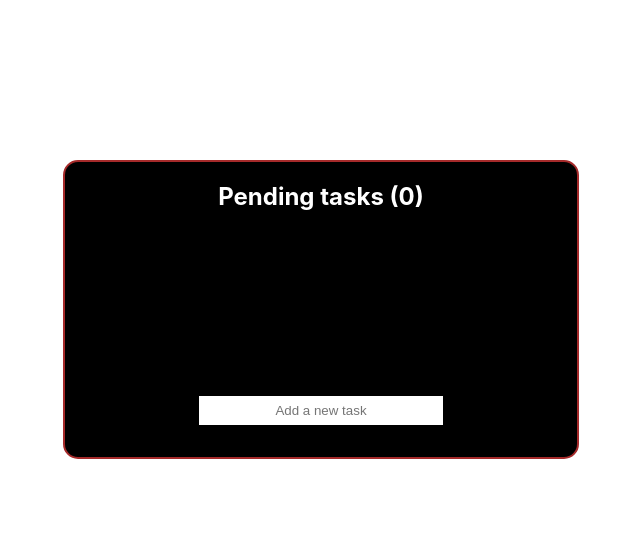
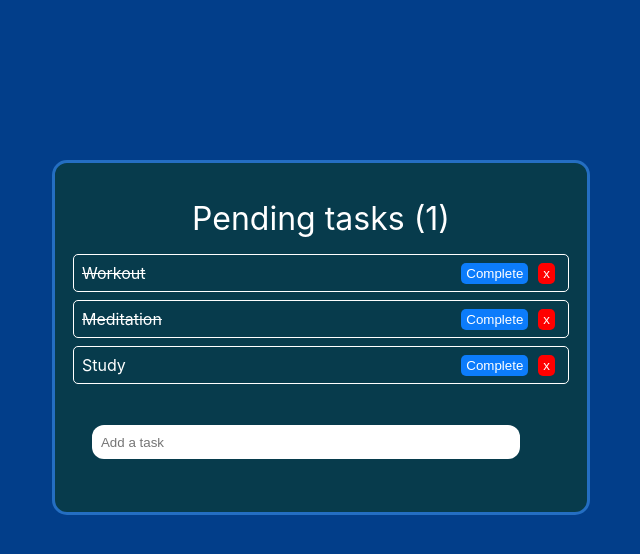
Before and after one commit to rdgupta280/React-JS, a React (Create React App) app: page / in a window 1280 px wide. Shown: the top 554 px of the page, without its empty margins (319-959 px from the left). Built offline with nearby package versions, Linux system fonts and the light colour scheme.

Commit message:
Todo List Completed

```diff
--- a/src/App.js
+++ b/src/App.js
@@ -1,11 +1,14 @@
-import logo from './logo.svg';
 import './App.css';
-import TodoList from './Components/TodoList'
+import Todo from './Components/Atoms/Todo/Todo';
 
 function App() {
+
   return (
-    <div className="App">
-      <TodoList/>
+    <div >
+     <header >
+  <Todo />
+
+     </header>
     </div>
   );
 }
--- /dev/null
+++ b/src/Components/Atoms/Todo/Todo.css
@@ -0,0 +1,49 @@
+body{
+    background: #023e8a;
+    }
+
+    .todo-container{
+    /* background: rgb(41, 33, 33); */
+    background-color: #073b4c;
+    width: 40vw;
+    margin: 10em auto;
+    border-radius: 15px;
+    padding: 20px 10px;
+    color: white;
+    border: 3px solid rgb(36, 110, 194);
+    }
+
+    .task{
+    border: 1px solid white;
+    border-radius: 5px;
+    padding: 0.5em;
+    margin: 0.5em;
+    }
+
+    .task button{
+    background: rgb(12, 124, 251);
+    border-radius: 5px;
+    margin: 0px 5px;
+    padding: 3px 5px;
+    border: none;
+    cursor: pointer;
+    color: white;
+    float: right;
+    }
+
+    .header{
+    margin: 0.5em;
+    font-size: 2em;
+    text-align: center;
+    }
+
+    .create-task input[type=text]{
+    margin: 2.5em 2em;
+    width: 80%;
+    outline: none;
+    border: none;
+    padding: 0.7em;
+    }
+    input{
+        border-radius: 12px;
+    }
--- /dev/null
+++ b/src/Components/Atoms/Todo/Todo.js
@@ -0,0 +1,102 @@
+import React, { useState, useEffect } from 'react';
+import './Todo.css';
+
+
+function Task({ task, index, completeTask, removeTask }) {
+    return (
+        <div
+            className="task"
+            style={{ textDecoration: task.completed ? "line-through" : "" }}
+        >
+            {task.title}
+
+            <button style={{ background: "red" }} onClick={() => removeTask(index)}>x</button>
+            <button onClick={() => completeTask(index)}>Complete</button>
+
+        </div>
+    );
+}
+
+
+function CreateTask({ addTask }) {
+    const [value, setValue] = useState("");
+
+    const handleSubmit = e => {
+        e.preventDefault();
+        if (!value) return;
+        addTask(value);
+        setValue("");
+    }
+    return (
+        <form onSubmit={handleSubmit}>
+            <input
+                type="text"
+                className="input"
+                value={value}
+                placeholder="Add a task"
+                onChange={e => setValue(e.target.value)}
+            />
+        </form>
+    );
+}
+
+function Todo() {
+    const [tasksRemaining, setTasksRemaining] = useState(0);
+    const [tasks, setTasks] = useState([
+        {
+            title: "Workout",
+            completed: true
+        },
+        {
+            title: "Meditation",
+            completed: true
+        },
+        {
+            title: "Study",
+            completed: false
+        }
+    ]);
+
+    useEffect(() => { setTasksRemaining(tasks.filter(task => !task.completed).length) }, [tasks]);
+
+
+    const addTask = title => {
+        const newTasks = [...tasks, { title, completed: false }];
+        setTasks(newTasks);
+    };
+
+    const completeTask = index => {
+        const newTasks = [...tasks];
+        newTasks[index].completed = true;
+        setTasks(newTasks);
+    };
+
+    const removeTask = index => {
+        const newTasks = [...tasks];
+        newTasks.splice(index, 1);
+        setTasks(newTasks);
+    };
+
+    return (
+        <div className="todo-container">
+            <div className="header">Pending tasks ({tasksRemaining})</div>
+
+            <div className="tasks">
+                {tasks.map((task, index) => (
+                    <Task
+                    task={task}
+                    index={index}
+                    completeTask={completeTask}
+                    removeTask={removeTask}
+                    key={index}
+                    />
+                ))}
+            </div>
+            <div className="create-task" >
+                <CreateTask addTask={addTask} />
+            </div>
+        </div>
+    );
+}
+
+export default Todo;
--- a/src/Components/TodoList.js
+++ /dev/null
@@ -1,77 +0,0 @@
-import { indexOf } from 'lodash';
-import styles from './TodoList.module.css'
-import {useState,useRef, useEffect} from 'react'
-export default function Todo_list(){
-    const [task, setTask] = useState('')
-    const [count, Setcount] = useState(0)
-    const [data,setData] = useState([])
-    const [values,setValues] = useState([])
-    const [iscompleted,setIscompleted] = useState(false)
-    let count1  = useRef(0)
-
-
-
-    const handleChange=(e)=>{
-        setTask(e.target.value)
-
-}
-    const handleSubmit =(e)=>{
-        count1.current=count1.current+1
-        Setcount(pre=>pre+1)
-
-    e.preventDefault()
-    const copyData=[...data]
-
-    copyData.push(task)
-    setData(copyData)
-    setValues(copyData)
-
-        setTask('')
-
-}
-function handleDelete(index){
-
-    const copyData=[...data]
-    copyData.splice(index,1)
-    setData(copyData)
-
-
-}
-
-const handleComplete=(index)=>{
-    const duplicate = [...values]
-    duplicate[index]=false
-    setValues(duplicate)
-
-
-    setIscompleted(!iscompleted)
-    if(count>0){
-    Setcount(pre=>pre-1)}
-
-
-
-}
-
-    return(
-        <div  className={styles.container}>
-            <h2>{`Pending tasks (${count})`}</h2>
-            <ul className={styles.list}>
-            {data.map((ele,index)=>{
-                return(
-                    <div key={index} className={styles.listing}>
-                    <li className={styles.l2} key={index}><p className={values[index]?"":styles.p2}>{ele}</p>
-                    </li>
-                    <button className={styles.btn} onClick={()=>handleComplete(index)}>complete</button>
-                    <button className={styles.btn1} onClick={()=>handleDelete(index)}>X</button>
-
-                    </div>
-                )
-            })}
-            </ul>
-
-            <form onSubmit={handleSubmit}>
-            <input className={styles.inputs} value={task}  onChange={(e)=>handleChange(e)}placeholder='Add a new task'/>
-            </form>
-        </div>
-    )
-}
--- a/src/Components/TodoList.module.css
+++ /dev/null
@@ -1,67 +0,0 @@
-
-.container{
-    display: flex;
-    margin-top: 10em;
-    flex-direction: column;
-    justify-content: center;
-    align-items: center;
-    color: white;
-    border: 2px solid brown;
-    width: 40vw;
-    padding-bottom: 4vh;
-    height: max-content;
-    background-color:black ;
-    border-radius: 15px;
-    margin-left: auto;
-    margin-right: auto;
-
-}
-
-.listing{
-    display: flex;
-    justify-content: center;
-}
-.list{
-    list-style: none;
-
-}
-.l2{
-    border: 2px solid white;
-    /* text-decoration: line-through; */
-    margin-bottom: 1.3rem;
-    width: 15vw;
-    text-align: center;
-    border-radius: 10px;
-
-}
-
-
-.btn1{
-    width: 4 em;
-    height: 1.8em;
-    margin-left: 0.5em;
-    background-color: red;
-    cursor:pointer;
-    border-radius: 5px;
-
-}
-.btn{
-    width: 6em;
-    height: 1.8em;
-    margin-left: 1em;
-    background-color: blue;
-    cursor:pointer;
-    border-radius: 5px;
-
-}
-.inputs{
-    margin-top: 10em;
-    text-align: center;
-    width: 18em;
-    height: 2em;
-    border: hidden;
-}
-.p2{
-    text-decoration: line-through;
-
-}
```
